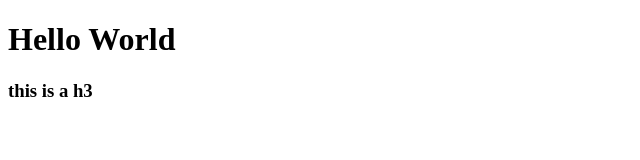
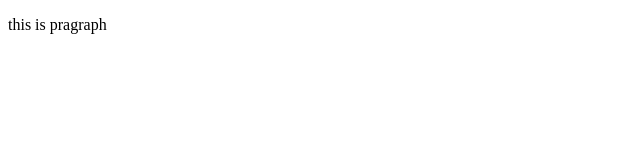
Before and after one commit to NuhashAhmed/My-Fast-Project-0, a plain HTML site: page index.html in a window 1280 px wide. Shown: the whole page, without its empty margins (0-640 px from the left). Drawn offline with Linux system fonts and the light colour scheme.

Commit message:
gost added

```diff
--- a/index.html
+++ b/index.html
@@ -7,8 +7,7 @@
     <title>Document</title>
 </head>
 <body>
-    <h1>Hello World</h1>
-    <h3>this is a h3</h3>
+    <p>this is pragraph</p>
 
 
 
```
